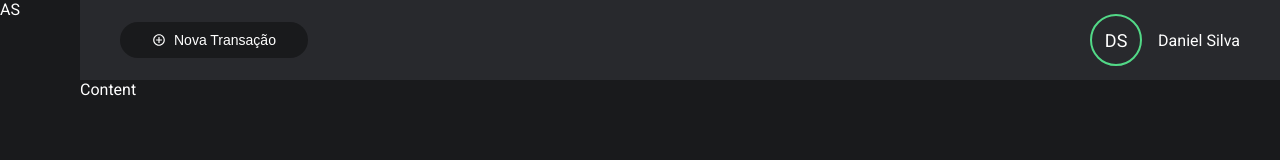
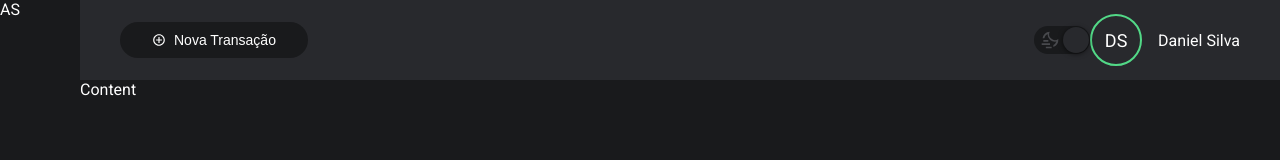
Before and after one commit to dfsilva-dxp/minha-carteira, a React (Create React App) app: page / in a window 1280 px wide. Shown: the top 160 px of the page. Built offline with nearby package versions, Linux system fonts and the light colour scheme.

Commit message:
feat: importando o toggleButtonTheme

```diff
--- a/src/components/Header/index.tsx
+++ b/src/components/Header/index.tsx
@@ -1,5 +1,7 @@
 import Avatar from "../Avatar";
+import ToggleButtonTheme from "../ToggleButtonTheme";
 import TransactionButton from "../TransactionButton";
+
 import * as S from "./styles";
 
 const Header = () => {
@@ -7,6 +9,7 @@ const Header = () => {
     <S.Header>
       <TransactionButton />
       <S.Wrap>
+        <ToggleButtonTheme />
         <Avatar name="Daniel Silva" />
       </S.Wrap>
     </S.Header>
```
